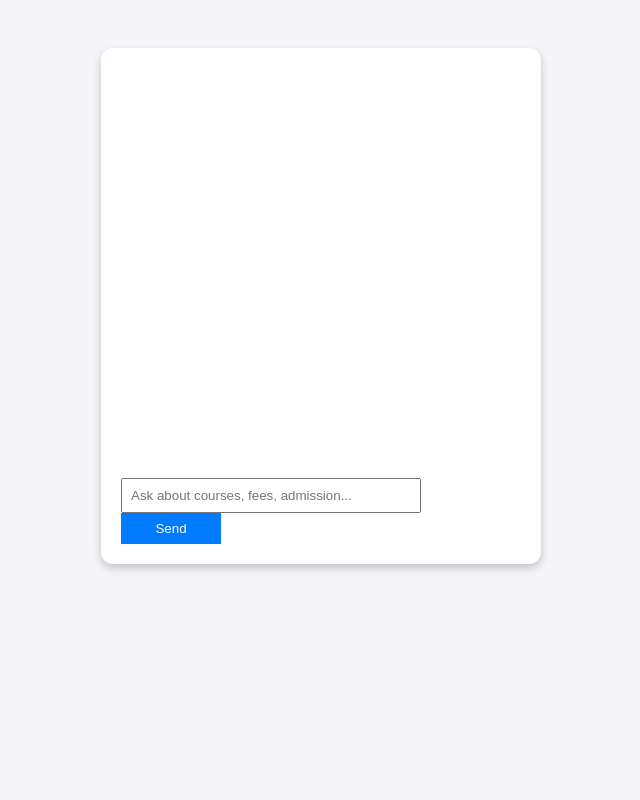
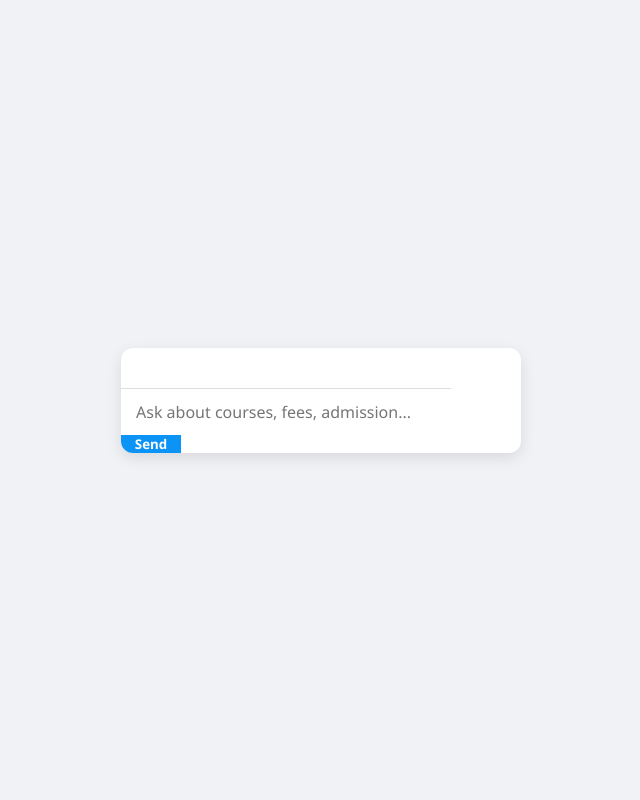
Before and after one commit to ritikgi519/college_chatbot, a Flask app: page / in a window 1280 px wide. Shown: the whole page, without its empty margins (319-959 px from the left). Run offline with Flask 3, Linux system fonts and the light colour scheme.

Commit message:
Add CSS styling and chatbot updates

```diff
--- a/static/style.css
+++ b/static/style.css
@@ -1,41 +1,100 @@
+/* Reset some default styles */
+* {
+    margin: 0;
+    padding: 0;
+    box-sizing: border-box;
+    font-family: 'Segoe UI', Tahoma, Geneva, Verdana, sans-serif;
+}
+
+/* Body background and center chat */
 body {
-    font-family: Arial, sans-serif;
-    background: #f4f4f9;
+    background-color: #f0f2f5;
     display: flex;
     justify-content: center;
-    padding: 40px;
+    align-items: center;
+    height: 100vh;
 }
+
+/* Chat container */
 .chat-container {
     width: 400px;
-    background: white;
+    max-width: 95%;
+    background-color: #fff;
     border-radius: 12px;
+    box-shadow: 0 5px 15px rgba(0,0,0,0.1);
+    display: flex;
+    flex-direction: column;
+    overflow: hidden;
+}
+
+/* Chat box */
+#chat-box {
+    flex: 1;
     padding: 20px;
-    box-shadow: 0 4px 10px rgba(0,0,0,0.2);
+    overflow-y: auto;
+    height: 400px;
 }
-#chat-box {
-    height: 400px;
-    overflow-y: auto;
-    margin-bottom: 10px;
+
+/* User message styling */
+.user-msg {
+    background-color: #0b93f6;
+    color: #fff;
+    padding: 10px 15px;
+    margin: 8px 0;
+    border-radius: 20px 20px 0 20px;
+    max-width: 80%;
+    align-self: flex-end;
+    word-wrap: break-word;
 }
-.user-msg {
-    text-align: right;
-    color: blue;
-    margin: 5px;
+
+/* Bot message styling */
+.bot-msg {
+    background-color: #e5e5ea;
+    color: #000;
+    padding: 10px 15px;
+    margin: 8px 0;
+    border-radius: 20px 20px 20px 0;
+    max-width: 80%;
+    align-self: flex-start;
+    word-wrap: break-word;
 }
-.bot-msg {
-    text-align: left;
-    color: green;
-    margin: 5px;
+
+/* Input and button container */
+input[type="text"] {
+    width: calc(100% - 70px);
+    padding: 12px 15px;
+    border: none;
+    border-top: 1px solid #ddd;
+    outline: none;
+    font-size: 16px;
 }
-input {
-    width: 70%;
-    padding: 8px;
+
+button {
+    width: 60px;
+    border: none;
+    background-color: #0b93f6;
+    color: #fff;
+    font-weight: bold;
+    cursor: pointer;
+    transition: background-color 0.3s;
 }
-button {
-    width: 25%;
-    padding: 8px;
-    background: #007bff;
-    color: white;
-    border: none;
-    cursor: pointer;
+
+button:hover {
+    background-color: #0666c0;
 }
+
+/* Input and button wrapper */
+.chat-container > input,
+.chat-container > button {
+    border-radius: 0;
+}
+
+/* Scrollbar style */
+#chat-box::-webkit-scrollbar {
+    width: 6px;
+}
+
+#chat-box::-webkit-scrollbar-thumb {
+    background-color: rgba(0,0,0,0.2);
+    border-radius: 3px;
+}
```
